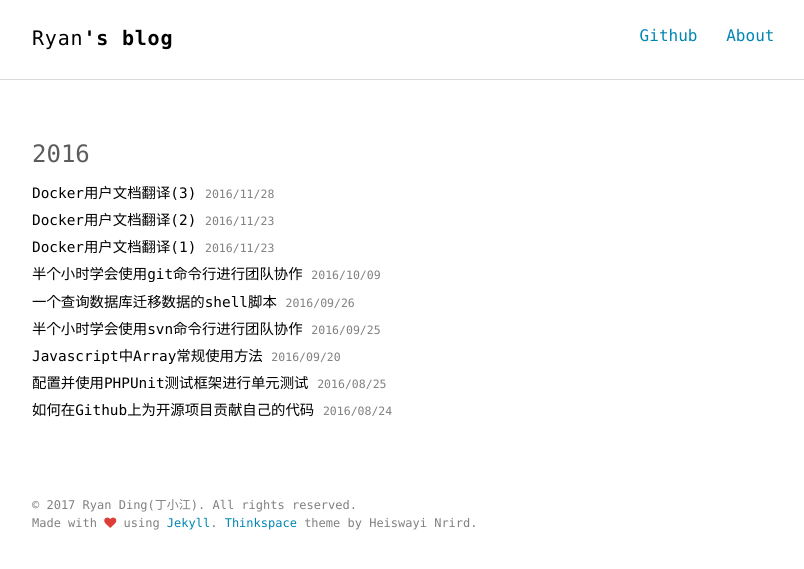
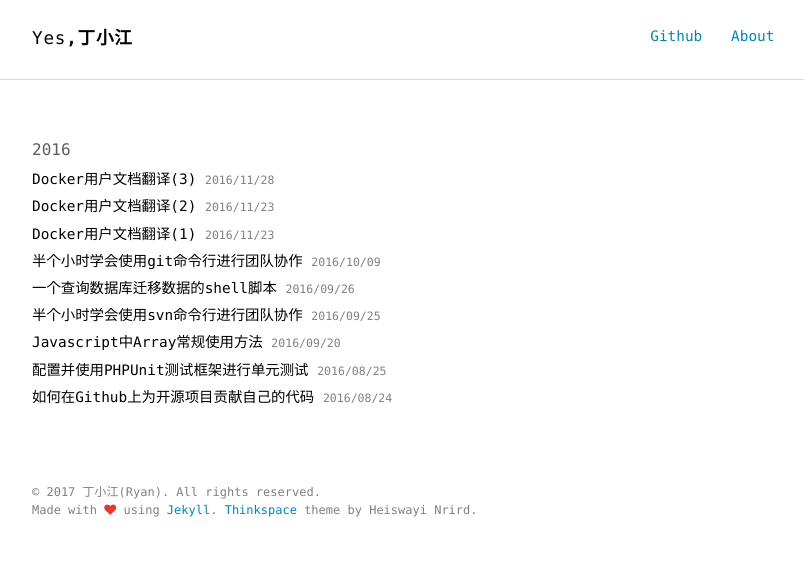
Before and after one commit to engineer-dahe/dahe.github.io, a Jekyll site: the page built from index.html, in a window 1280 px wide. Shown: the top 569 px of the page, without its empty margins (232-1036 px from the left). Built offline with Jekyll 4.4.1, drawn with Linux system fonts in a browser that asks for light colours.

Commit message:
博客样式修改

```diff
--- a/_config.yml
+++ b/_config.yml
@@ -1,10 +1,10 @@
 
 # SEO settings
-title: "Ryan"
-title2: "'s blog" # default: ""
-description: "This is Ryan's blog."
-keywords: "Jekyll, SEO, blog, web"
-url: http://blog.vim22th.org # site url
+title: "Yes"
+title2: ",丁小江" # default: ""
+description: "丁小江自由发挥空间."
+keywords: "丁小江, Jekyll, SEO, blog, web"
+url: http://1024b.github.io # site url
 baseurl: "" # apply repo name if use it under gh-pages branch
 # baseurl: null # apply null if repo name is something like username.github.io
 
@@ -28,13 +28,13 @@ sass:
 
 # Author settings
 author:
-  name     : "Ryan Ding(丁小江)"
+  name     : "丁小江(Ryan)"
   job      : "Web Software Engineer"
   bio      : ""
   thumb    : /images/author.jpg
   email    : ddinnnng@qq.com
-  url      : http://blog.vim22th.io
-  github   : http://github.com/vim22th
+  url      : http://1024b.github.io
+  github   : https://github.com/1024b
   twitter  :
   facebook :
   linkedin :
--- a/assets/scss/_layout.scss
+++ b/assets/scss/_layout.scss
@@ -95,7 +95,7 @@ hr {
   margin: 0 0 1em 0;
   cursor: pointer;
   letter-spacing: 0.8px;
-  font-size: 20px;
+  font-size: 1.1em;
   line-height: 28px;
   font-weight: 300;
 
@@ -123,6 +123,7 @@ hr {
 
   a {
     @extend .link;
+    font-size: 0.9em;
   }
 }
 
--- a/index.html
+++ b/index.html
@@ -9,7 +9,7 @@ title: Home
   <div class="container">
     {% for post in site.posts %}
       {% unless post.next %}
-        <h3 class="category-title">{{ post.date | date: '%Y' }}</h3>
+        <h5 class="category-title">{{ post.date | date: '%Y' }}</h5>
       {% else %}
         {% capture year %}{{ post.date | date: '%Y' }}{% endcapture %}
         {% capture nyear %}{{ post.next.date | date: '%Y' }}{% endcapture %}
```
